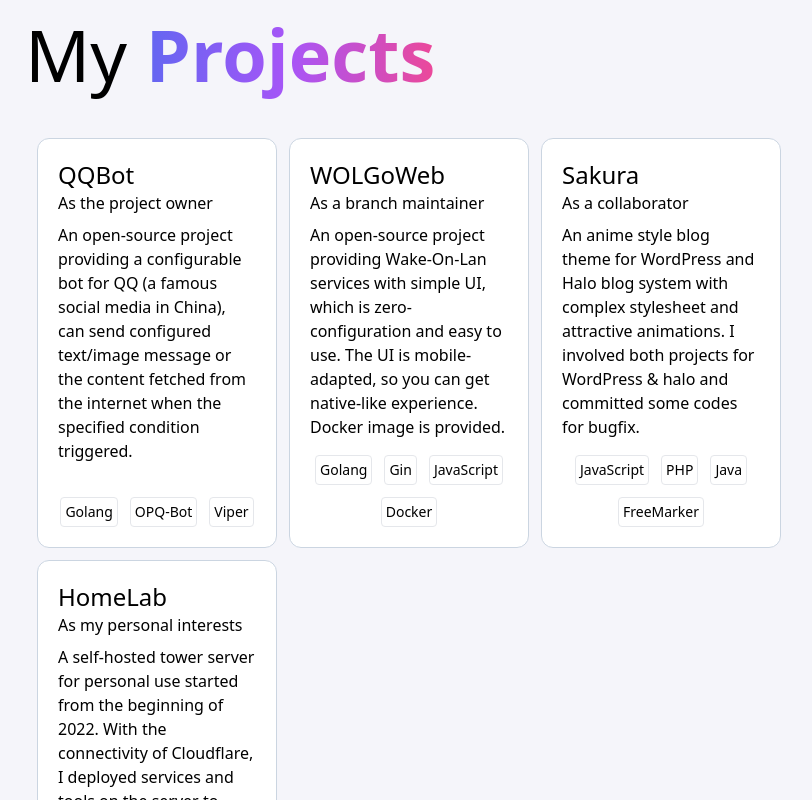
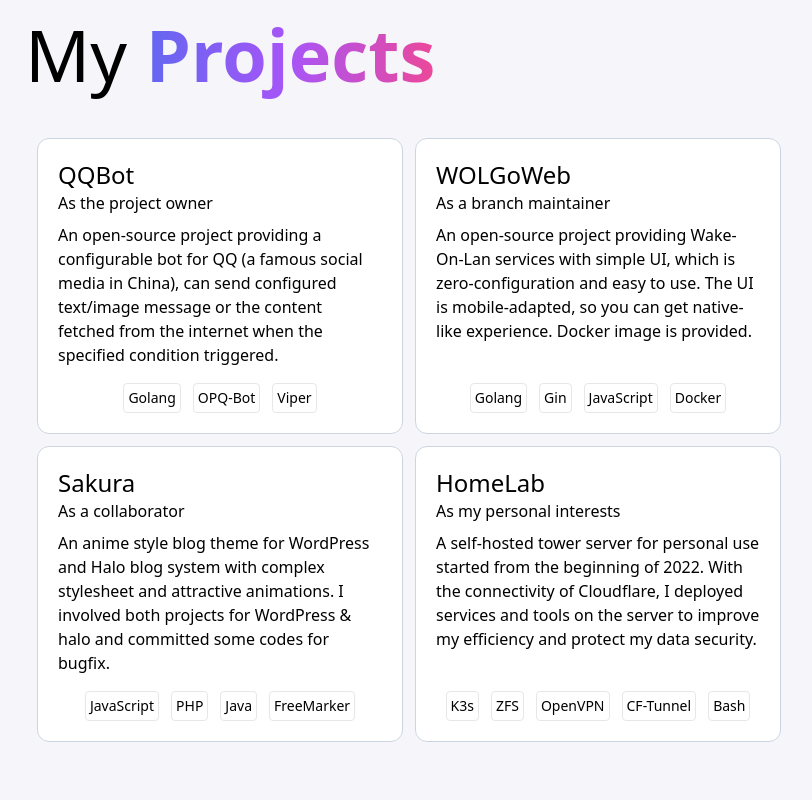
Before and after one commit to BakArchive/portfolio, a React (Vite) app: page / in a window 1280 px wide. Shown: the part 1000-1800 px from the top of the page, without its empty margins (231-1043 px from the left). Built offline with nearby package versions, Linux system fonts and the light colour scheme.

Commit message:
project span 6 for lg screen

```diff
--- a/src/components/ProjectCard.jsx
+++ b/src/components/ProjectCard.jsx
@@ -1,6 +1,6 @@
 function ProjectCard({ name, link, role, description, techniques }) {
   return (
-    <div className="rounded-xl bg-white border border-slate-300 col-span-12 md:col-span-6 lg:col-span-4">
+    <div className="rounded-xl bg-white border border-slate-300 col-span-12 md:col-span-6">
       <div className="flex flex-col justify-between p-5 w-full h-full">
         <div>
           {link !== undefined ? (
```
